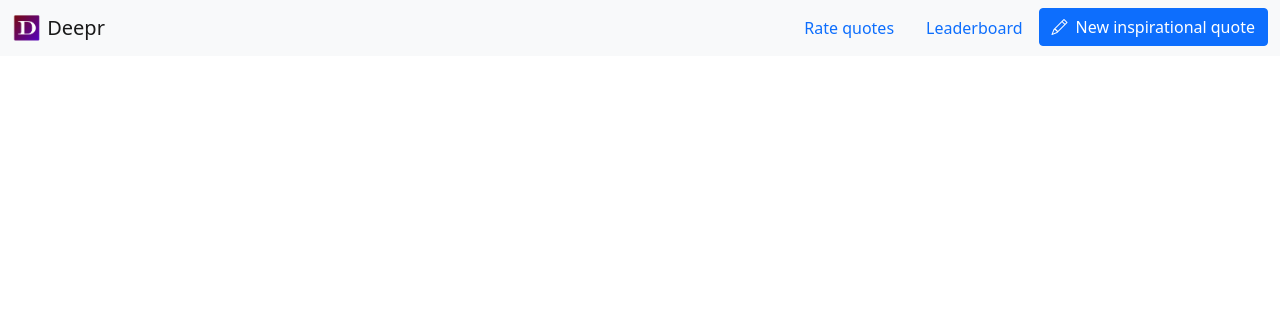
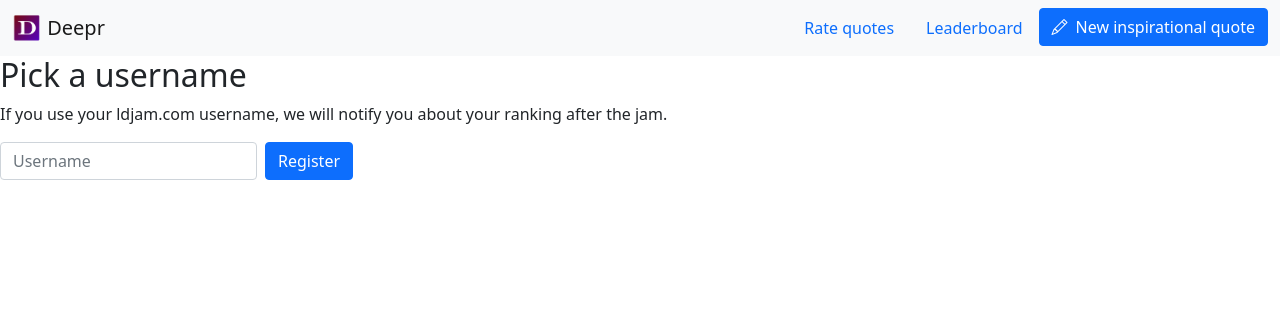
Before and after one commit to phigames/ld48, a Django app: page / in a window 1280 px wide. Shown: the top 316 px of the page. Run offline with Django 3.2, Linux system fonts and the light colour scheme; parts of the project's set-up code (start-up, migrations or seed data) failed here and were passed over; some libraries are stand-ins or nearby versions.

Commit message:
add login mechanism

```diff
--- /dev/null
+++ b/ld48/static/ld48/js/home.js
@@ -0,0 +1,18 @@
+if (localStorage.getItem("username") === null) {
+  console.log("username null");
+  $("#register-container").css("display", "block");
+}
+
+$("#register-button").on("click", function (event) {
+  event.preventDefault();
+  const username = $("#username-input").val();
+  axios
+    .get(`/check_username/${username}`)
+    .then(function () {
+      localStorage.setItem("username", username);
+      location.reload();
+    })
+    .catch(function () {
+      $("#register-error").text("Username already taken");
+    });
+});
--- a/ld48/templates/ld48/home.html
+++ b/ld48/templates/ld48/home.html
@@ -1 +1,27 @@
 {% extends "ld48/base.html" %}
+
+{% load static %}
+
+{% block content %}
+
+<div id="register-container" style="display: none">
+    <h2>Pick a username</h2>
+
+    <p>If you use your ldjam.com username, we will notify you about your ranking after the jam.</p>
+
+    <form class="row g-2">
+        <div class="col-auto">
+            <input id="username-input" type="text" placeholder="Username" class="form-control">
+        </div>
+        <div class="col-auto">
+            <button id="register-button" type="submit" class="btn btn-primary">Register</button>
+        </div>
+    </form>
+    <p id="register-error" style="color: red"></p>
+</div>
+
+{% endblock content %}
+
+{% block scripts %}
+<script src="{% static 'ld48/js/home.js' %}"></script>
+{% endblock scripts %}
--- a/ld48/urls.py
+++ b/ld48/urls.py
@@ -10,4 +10,5 @@ urlpatterns = [
     path("ratings/", views.ratings, name="ratings"),
     path("posts/<username>/", views.posts, name="posts"),
     path("leaderboard/", views.leaderboard, name="leaderboard"),
+    path("check_username/<username>/", views.check_username, name="check-username"),
 ]
--- a/ld48/views.py
+++ b/ld48/views.py
@@ -2,7 +2,7 @@ import json
 import random
 
 from django.http.request import HttpRequest
-from django.http.response import JsonResponse
+from django.http.response import HttpResponse, JsonResponse
 from django.shortcuts import render
 from django.views.decorators.csrf import ensure_csrf_cookie
 from django.views.decorators.http import require_http_methods
@@ -104,6 +104,7 @@ def posts(request: HttpRequest, username: str):
 
 
 @require_http_methods(["GET"])
+@ensure_csrf_cookie
 def leaderboard(request: HttpRequest):
     posts = models.Post.objects.order_by("-average_rating")
     context = {
@@ -119,3 +120,13 @@ def leaderboard(request: HttpRequest):
         ]
     }
     return render(request, "ld48/leaderboard.html", context)
+
+
+@require_http_methods(["GET"])
+@ensure_csrf_cookie
+def check_username(request: HttpRequest, username: str):
+    posts = models.Post.objects.filter(username=username)
+    if posts.count() > 0:
+        return HttpResponse(None, status=400)
+    else:
+        return HttpResponse(None, status=200)
```
